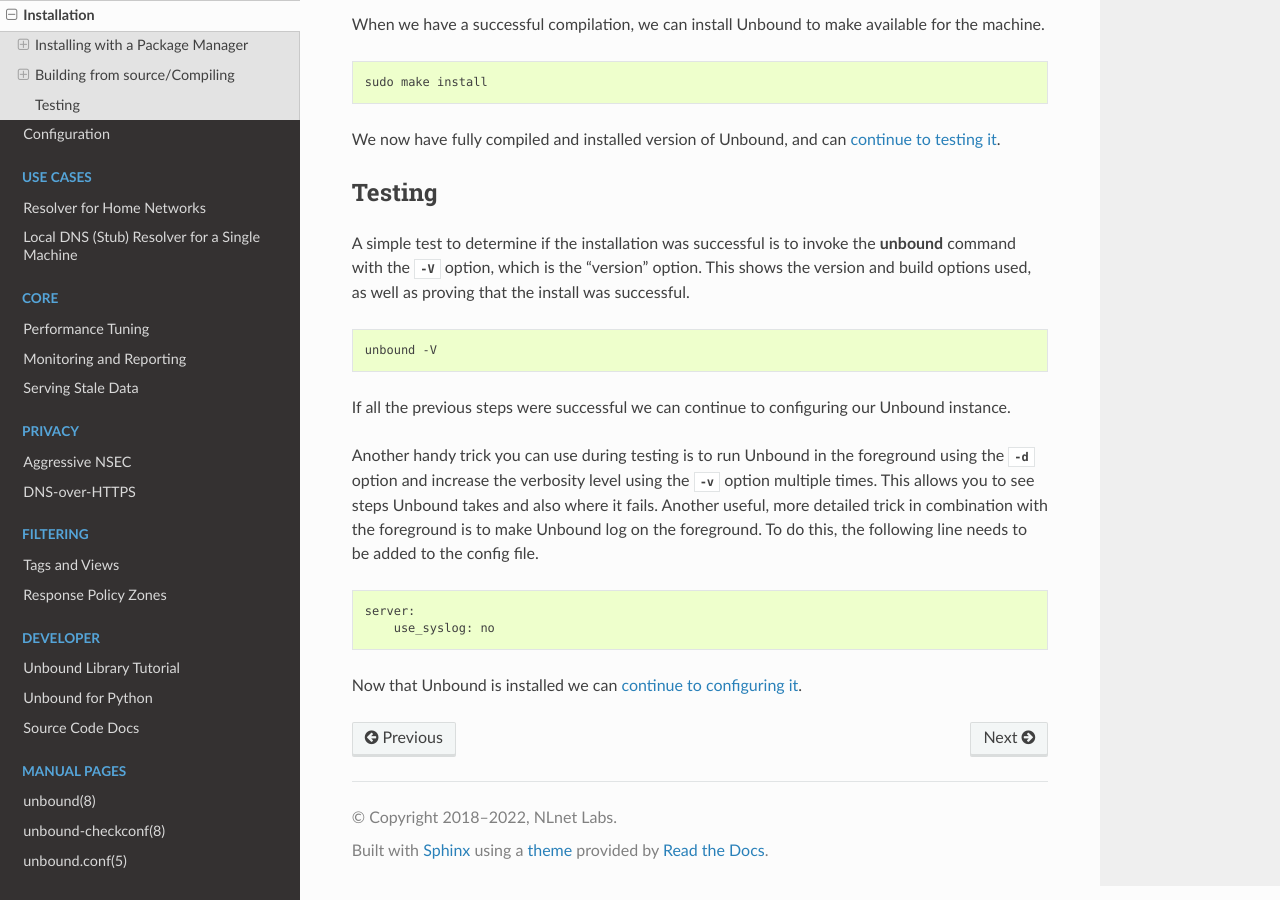
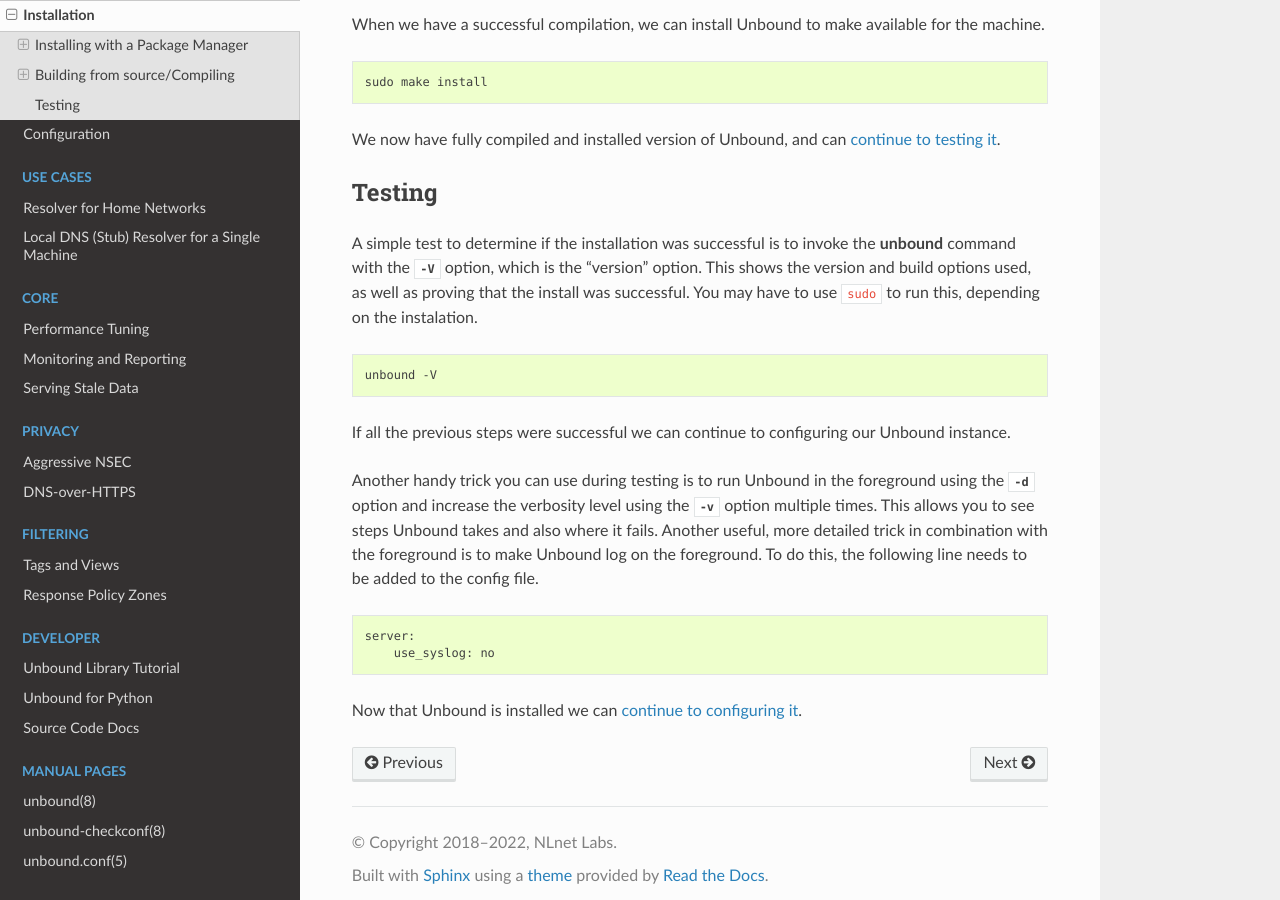
Before and after one commit to NLnetLabs/unbound-manual, a Sphinx documentation site: the page built from source/getting-started/installation.rst, in a window 1280 px wide and 900 px high, scrolled down 4086 px. Built offline with Sphinx 7.4.7 and the Read the Docs theme 2.0.0, drawn with Linux system fonts in a browser that asks for light colours.

Commit message:
Add sudo clarification

```diff
--- a/source/getting-started/installation.rst
+++ b/source/getting-started/installation.rst
@@ -241,7 +241,8 @@
 A simple test to determine if the installation was successful is to invoke the
 :command:`unbound` command with the :option:`-V` option, which is the "version"
 option. This shows the version and build options used, as well as proving that
-the install was successful.
+the install was successful. You may have to use ``sudo`` to run this, depending
+on the instalation.
 
 .. code-block:: bash
 
```
